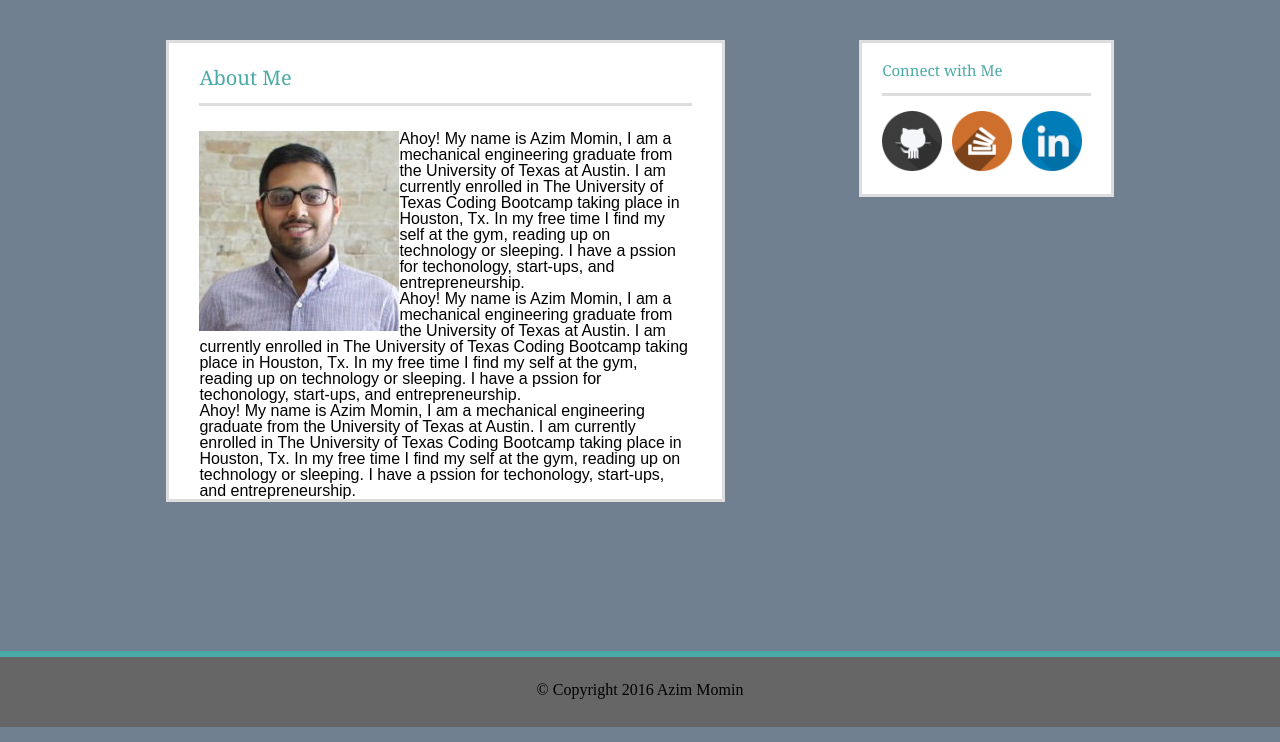
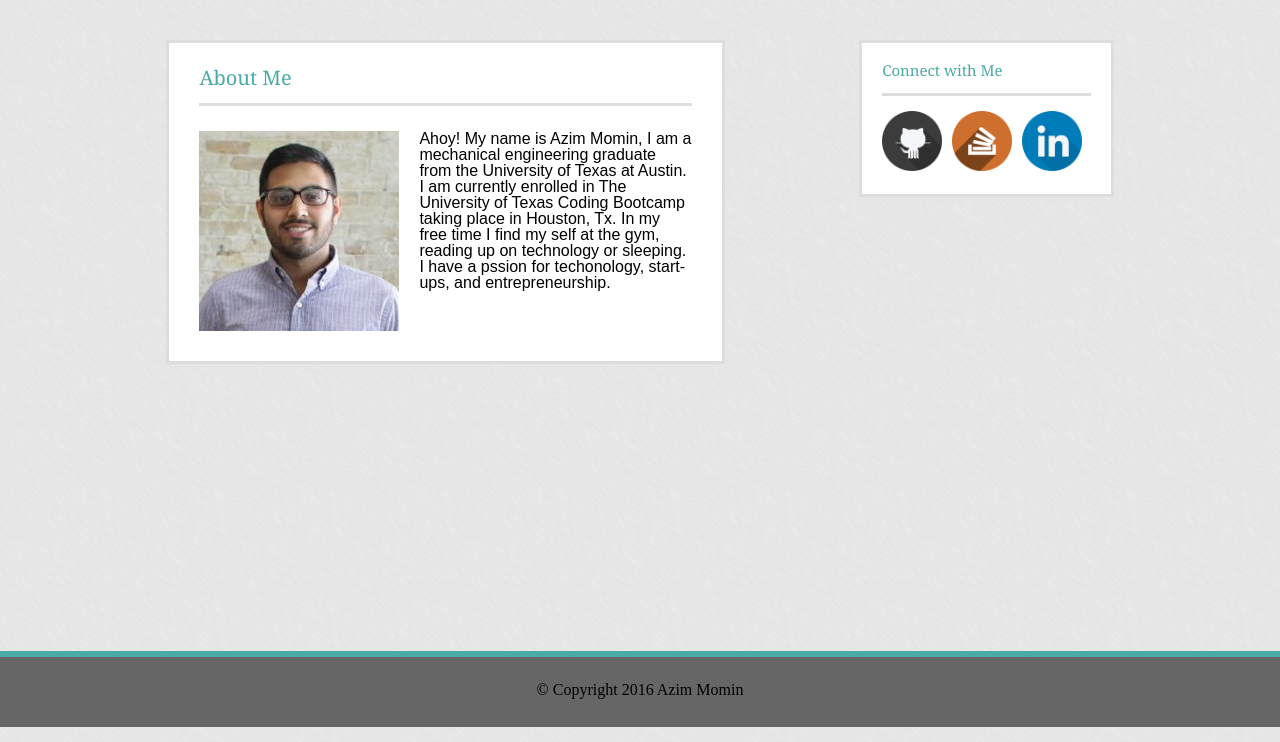
Before and after one commit to azimmomin123/Basic-Portfolio, a PHP site: page / in a window 1280 px wide. Shown: the part 73-815 px from the top of the page. Run offline with PHP 8.4, Linux system fonts and the light colour scheme.

Commit message:
Homework Finished Finally

```diff
--- a/assets/css/style.css
+++ b/assets/css/style.css
@@ -1,7 +1,8 @@
 body{
 	margin: 0px;
-	background-color: #708090;
+	background-image: url("../images/brushed.png");
 	position: relative;
+
 
 }
 
@@ -102,7 +103,7 @@
 
 	background-color: #ffffff;
 	border: solid #dddddd;
-	/*padding-bottom: 5px;*/
+	padding-bottom: 30px;
 	padding-right: 30px;
 	padding-left: 30px;
 	padding-top: 10px;
@@ -158,7 +159,6 @@
 	padding: 10px;
 	margin-left: 10px;
 	margin-right: 0px;
-	position: relative;
 	display: inline-block;
 }
 
@@ -172,3 +172,7 @@
 	color: #ffffff;
 	font-family: 'Arial', 'Helvetica Neue', Helvetica, sans-serif;
 }
+
+.image{
+	padding-right: 20px;
+}
--- a/contact.html
+++ b/contact.html
@@ -32,7 +32,7 @@
 				<input type="text" name="Email" class="textbox" placeholder="Your@Email.com"><br>
 
 				Message:<br>
-				<input type="text" name="Message" class=" textbox largertextbox"><br>
+				<textarea type="text" name="Message" class=" textbox largertextbox" placeholder="Your Message Here."></textarea><br>
 
 				<br>
 				<input type="submit" id="submit">
--- a/index.html
+++ b/index.html
@@ -23,12 +23,8 @@
 		<!-- Main Section -->
 		<div class="floatLeft" id="main">
 			<h1>About Me</h1>
-			<img alt="Azim Momin" src="assets/images/azim.jpg" class="floatLeft">
+			<img alt="Azim Momin" src="assets/images/azim.jpg" class="floatLeft image">
 			<p>Ahoy! My name is Azim Momin, I am a mechanical engineering graduate from the University of Texas at Austin. I am currently enrolled in The University of Texas Coding Bootcamp taking place in Houston, Tx. In my free time I find my self at the gym, reading up on technology or sleeping. I have a pssion for techonology, start-ups, and entrepreneurship.</p>
-			<p>Ahoy! My name is Azim Momin, I am a mechanical engineering graduate from the University of Texas at Austin. I am currently enrolled in The University of Texas Coding Bootcamp taking place in Houston, Tx. In my free time I find my self at the gym, reading up on technology or sleeping. I have a pssion for techonology, start-ups, and entrepreneurship.</p>
-			<p>Ahoy! My name is Azim Momin, I am a mechanical engineering graduate from the University of Texas at Austin. I am currently enrolled in The University of Texas Coding Bootcamp taking place in Houston, Tx. In my free time I find my self at the gym, reading up on technology or sleeping. I have a pssion for techonology, start-ups, and entrepreneurship.</p>
-
-
 		</div>
 		<!-- Side Bar -->
 		<aside class="floatRight" id="sidebar">
```
Also changed, not shown: 1 other file.
